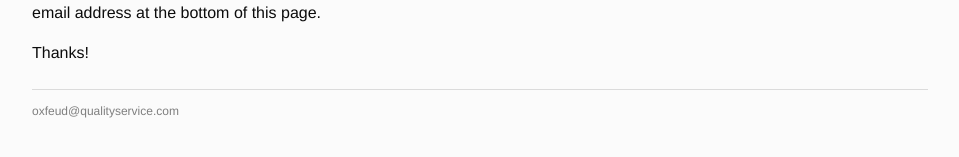
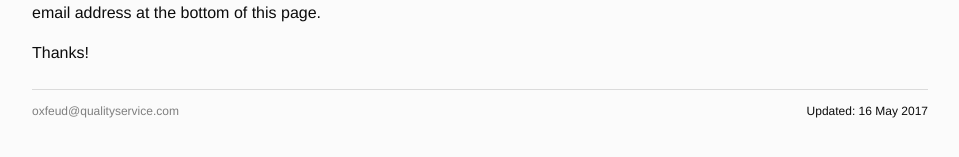
Before and after one commit to Oxfeud/oxfeud.github.io, a Jekyll site: the page built from index.html, in a window 1280 px wide and 900 px high, scrolled down 5439 px. Shown: the part 720-877 px from the top of the window, without its empty margins (160-1119 px from the left). Built offline with Jekyll 4.4.1, drawn with Linux system fonts in a browser that asks for light colours.

Commit message:
Update default.html

```diff
--- a/_layouts/default.html
+++ b/_layouts/default.html
@@ -12,7 +12,8 @@
 
 			</div><!-- /.container -->
 			<footer>
-				<p><a href="mailto:oxfeud@qualityservice.com">oxfeud@qualityservice.com</a></p>
+				<div style="float: left;"><p><a href="mailto:oxfeud@qualityservice.com">oxfeud@qualityservice.com</a></p></div>
+				<div style="float: right;"><p>Updated: 16 May 2017</p>
 			</footer>
 		</body>
 	</html>
```
